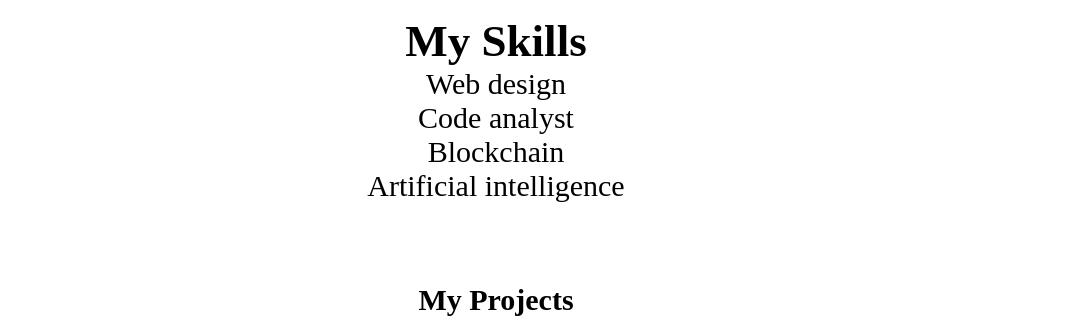
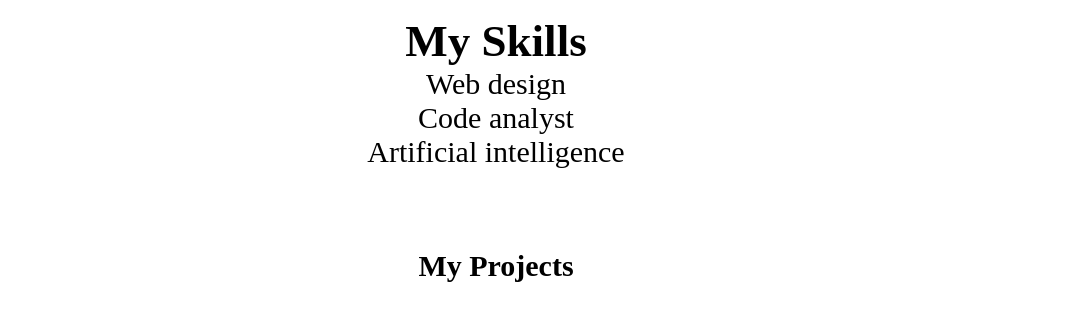
Before and after one commit to Maureen435/Ip.resubmit, a plain HTML site: page index.html in a window 1280 px wide. Shown: the part 1040-1372 px from the top of the page, without its empty margins (144-1222 px from the left). Drawn offline with Linux system fonts and the light colour scheme.

Commit message:
final commit

```diff
--- a/index.html
+++ b/index.html
@@ -38,7 +38,6 @@
           <h2>My Skills</h2>
           <p>Web design</p>
           <p>Code analyst</p>
-          <p>Blockchain</p>
           <p>Artificial intelligence</p>
         </div>
         </div>
```
